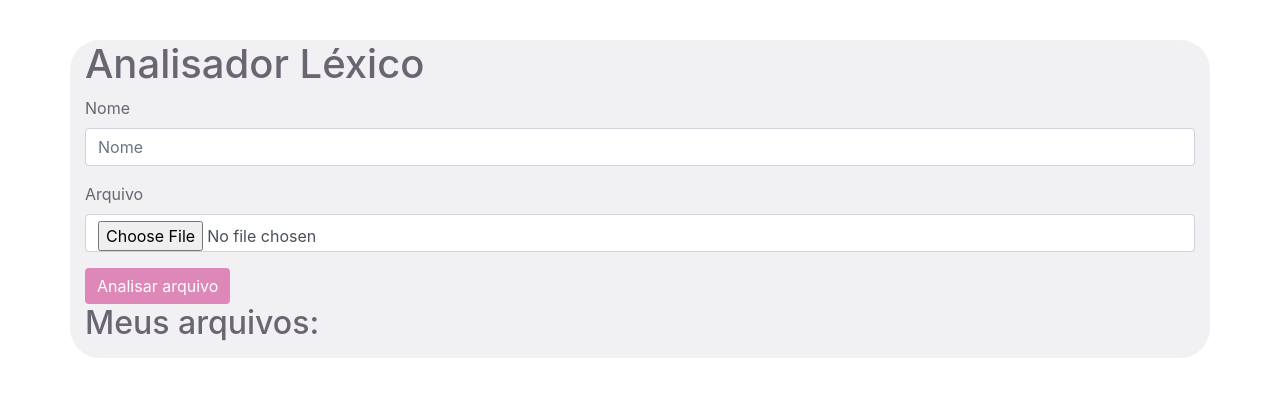
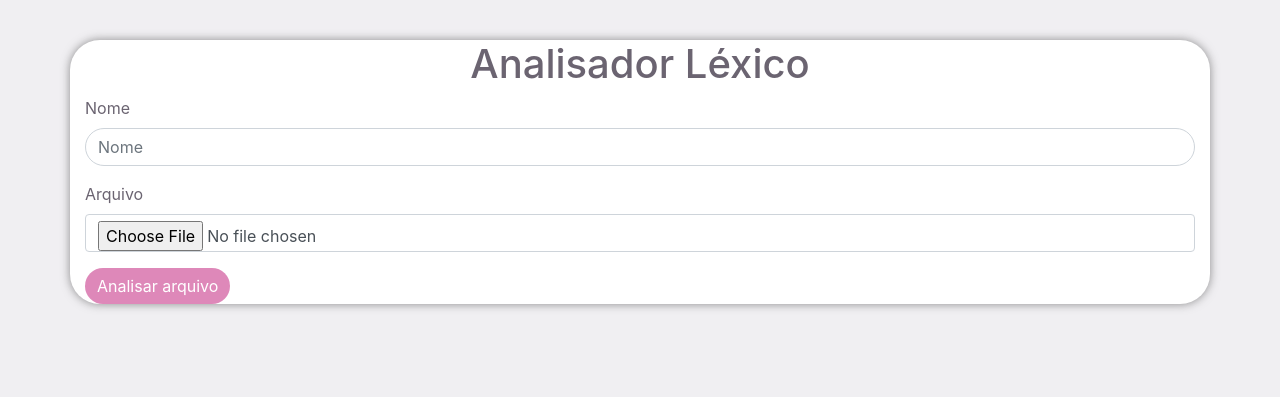
Before and after one commit to alineralncs/analisador-lexico, a Django app: page /arquivos in a window 1280 px wide. Shown: the top 397 px of the page. Run offline with Django 4.2, Linux system fonts and the light colour scheme; data that the repository does not hold is empty; some libraries are stand-ins or nearby versions.

Commit message:
refatoracao css

```diff
--- a/analisador/templates/index.html
+++ b/analisador/templates/index.html
@@ -1,6 +1,7 @@
 {% load bootstrap4%}
 <!DOCTYPE html>
 <html>
+
 <head>
   <meta charset="UTF-8">
   <meta name="viewport" content="width=device-width, initial-scale=1.0">
@@ -8,22 +9,43 @@
   {% bootstrap_css %}
 </head>
 <style>
+  body {
+    background-color: rgba(161, 153, 172, 0.15);
+  }
   .container {
     margin-top: 40px;
-            background-color: rgba(161, 153, 172, 0.15);
+    background-color:#fff;
     border-radius: 30px;
     color: #6B6471;
+    box-shadow: 0 0 10px rgba(69, 69, 69, 0.9);
+    -webkit-box-shadow: 0 0 10px rgba(71, 71, 71, 0.6);
   }
+  #id_nome {
+    background-color: transparent;
+    border-radius: 30px;
+
+  }
+  /* #id_nome:hover {
+    background-color: #ffd6eb32;
+    color:white;
+  } */
   .btn {
     background-color: #DE88B9;
     border: #DE88B9;
+    border-radius: 30px;
+  }
+  .btn:hover {
+    background-color: #DE88B9;
+    border: #e16daf;
+    border-radius: 30px;
   }
 </style>
+
 <body>
   <div class="d-flex justify-content-center align-items-center">
 
-        <div class="container">
-            <h1>Analisador Léxico</h1>
+    <div class="container justify-content-center align-items-center">
+      <h1 class="text-center">Analisador Léxico</h1>
       <form action="{%url 'analisador'%}" method="POST" class="form" enctype="multipart/form-data">
         {% csrf_token %}
         {% bootstrap_form form %}
@@ -33,7 +55,11 @@
       </form>
 
 
-            <h2>Meus arquivos:</h2>
+  </div>
+
+    <div class="container justify-content-center align-items-center d-none">
+
+
     <ul>
       {% for arquivo in arquivos %}
       <h6>
@@ -45,18 +71,20 @@
 
     {% for arquivo in analisar_arquivo %}
     <h6>
-              {{arquivo}}}
+      {{arquivo}}
     </h6>
     {% endfor %}
 
     {% for file in file_content %}
     <h6>
-            {{file}}}
+      {{file}}
     </h6>
     {% endfor %}
     </div>
+
   </div>
 
   {% bootstrap_javascript jquery='full'%}
 </body>
+
 </html>
--- a/requirements.txt
+++ b/requirements.txt
@@ -1,6 +1,5 @@
 asgiref==3.6.0
 beautifulsoup4==4.12.2
-certifi @ file:///C:/b/abs_85o_6fm0se/croot/certifi_1671487778835/work/certifi
 contourpy==1.0.7
 cycler==0.11.0
 Django==4.2
```
Lines whose indentation alone changed are shown as unchanged.
